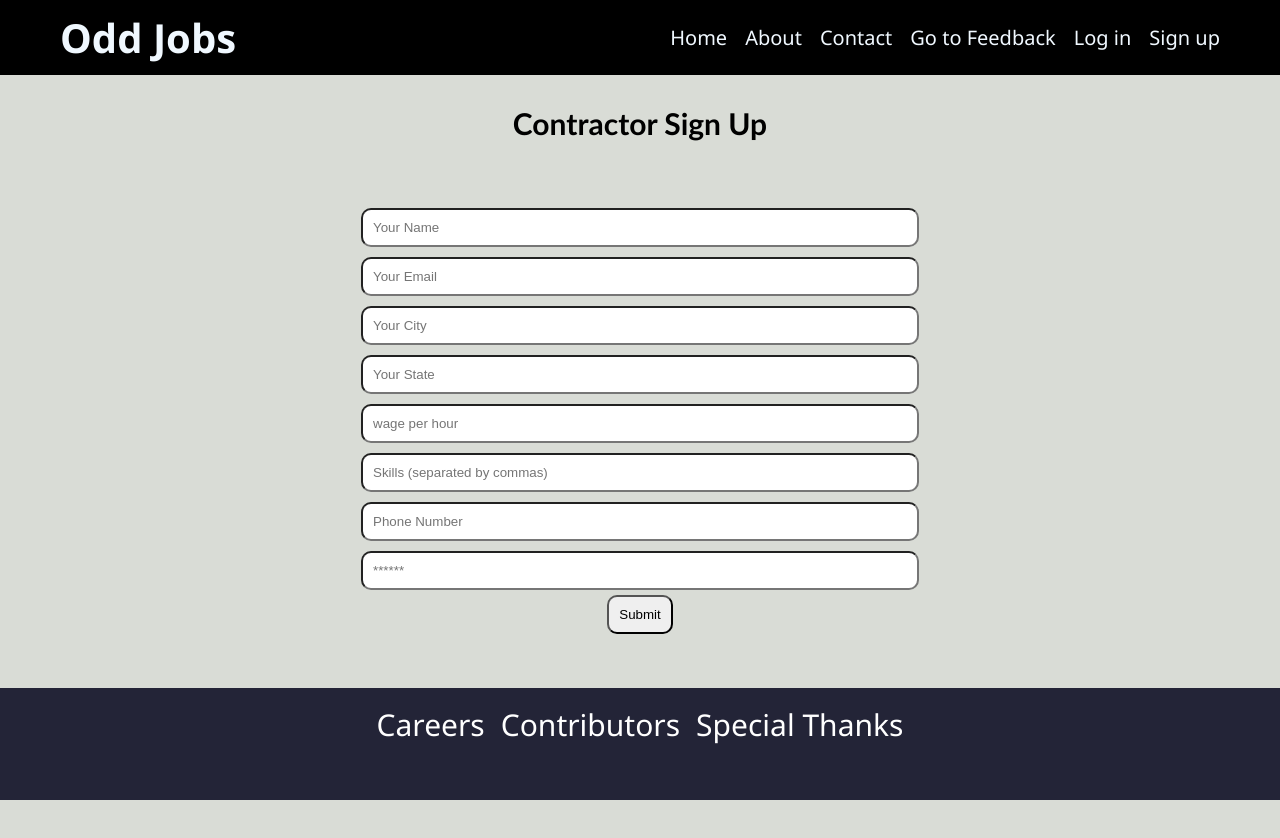
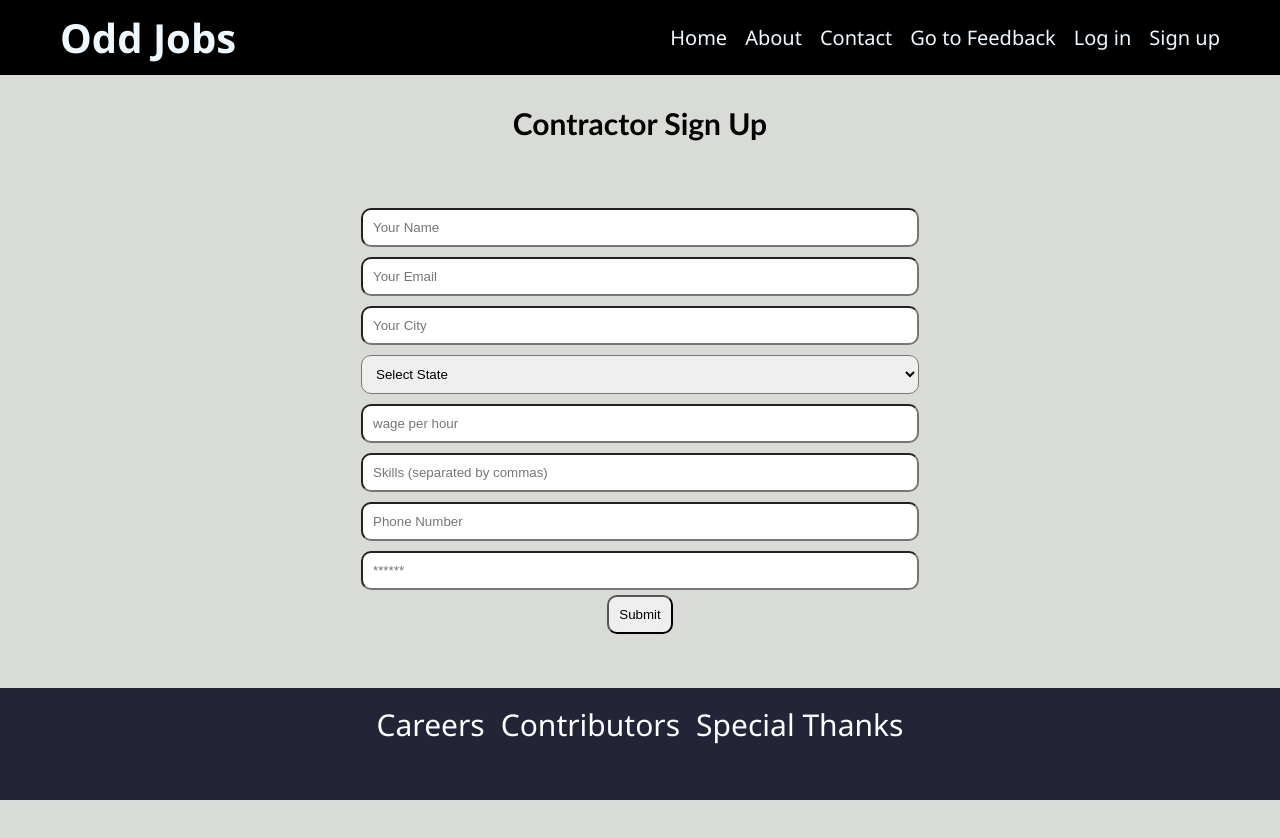
Before and after one commit to JacobRubino/OddJobs, a React (Create React App) app in the folder client/: page /Signup in a window 1280 px wide. Built offline with nearby package versions, Linux system fonts and the light colour scheme.

Commit message:
made changes in the state dropdown in signup page, added a better format of entering date and catching error, made some style changes

```diff
--- a/client/src/pages/Aboutme.js
+++ b/client/src/pages/Aboutme.js
@@ -1,7 +1,7 @@
 import React from 'react';
 import image1 from '../images/aboutme1.jpg';
 import image3 from '../images/aboutme3.jpg';
-import image4 from '../images/aboutme4.jpg';
+// import image4 from '../images/aboutme4.jpg';
 import image5 from '../images/girlSmilingOnCouch.jpg';
 import { FaGithub } from 'react-icons/fa';
 import { ImHeart } from 'react-icons/im';
@@ -25,11 +25,12 @@ const AboutMe = () => {
               <a href="#community-support">Job Opportunities</a>
             </li>
           </ul>
+
         </div>
         <br></br>
-
+        <p>Welcome to OddJobs, your <span style={{ color: 'yellow' }}>one-stop destination</span> for all your task-related needs! We are a dynamic and innovative company that connects individuals and businesses with skilled task-doers, helping you save time, enhance productivity, and focus on what truly matters.</p>
       </div>
-      <h4 style={{ color: 'navy' }}>Welcome to OddJobs, your one-stop destination for all your task-related needs! We are a dynamic and innovative company that connects individuals and businesses with skilled task-doers, helping you save time, enhance productivity and focus on what truly matters. </h4>
+      {/* <h4 style={{ color: 'navy' }}>Welcome to OddJobs, your one-stop destination for all your task-related needs! We are a dynamic and innovative company that connects individuals and businesses with skilled task-doers, helping you save time, enhance productivity and focus on what truly matters. </h4> */}
       <div className="hero"></div>
       <div className="content">
         <div id="easy" className="job-opportunities">
--- a/client/src/pages/Signup.js
+++ b/client/src/pages/Signup.js
@@ -3,7 +3,8 @@ import { Link } from 'react-router-dom';
 import { useMutation } from '@apollo/client';
 import Auth from '../utils/auth';
 import { ADD_PROFILE } from '../utils/mutations';
-import Dialog from '../components/Dialog'; // Import or replace with your dialog component
+import Dialog from '../components/Dialog';
+import States from '../components/states';
 
 import './signup.css';
 
@@ -22,6 +23,7 @@ const Signup = () => {
   });
   const [addProfile, { error, data }] = useMutation(ADD_PROFILE);
   const [dialogVisible, setDialogVisible] = useState(false);
+  const [phoneError, setPhoneError] = useState('');
 
   const handleChange = (event) => {
     const { name, value } = event.target;
@@ -40,6 +42,18 @@ const Signup = () => {
     });
   };
 
+  const validatePhoneNumber = () => {
+    if (formState.phone.length !== 10) {
+      setPhoneError('Invalid phone number');
+    } else {
+      setPhoneError('');
+    }
+  };
+
+  const handleBlur = () => {
+    validatePhoneNumber();
+  };
+
   const handleFormSubmit = async (event) => {
     event.preventDefault();
 
@@ -50,6 +64,13 @@ const Signup = () => {
 
     const rate = parseInt(formState.rate, 10);
     console.log(typeof rate);
+
+    validatePhoneNumber();
+
+    if (phoneError) {
+      console.log('Phone validation error:', phoneError);
+      return;
+    }
 
     try {
       const { data } = await addProfile({
@@ -101,14 +122,19 @@ const Signup = () => {
                   value={formState.city}
                   onChange={handleChange}
                 />
-                <input
-                  className="form-input"
-                  placeholder="Your State"
+                <select
+                  className="form-select"
                   name="state"
-                  type="text"
                   value={formState.state}
                   onChange={handleChange}
-                />
+                >
+                  <option value="">Select State</option>
+                  {States.map((state) => (
+                    <option key={state.abbreviation} value={state.name}>
+                      {state.name}
+                    </option>
+                  ))}
+                </select>
                 <input
                   className="form-input"
                   placeholder="wage per hour"
@@ -132,7 +158,9 @@ const Signup = () => {
                   type="tel"
                   value={formState.phone}
                   onChange={handleChange}
+                  onBlur={handleBlur}
                 />
+                {phoneError && <p className="error-message">{phoneError}</p>}
                 <input
                   className="form-input"
                   placeholder="******"
--- a/client/src/pages/Workerlist.js
+++ b/client/src/pages/Workerlist.js
@@ -30,7 +30,7 @@ const WorkerList = ({ state }) => {
         <Card className="workerCard" key={worker._id}>
           <div className="textContainer">
             <h1 className="headerheadText">{worker.name}</h1>
-            <p>Works as a: {worker.skills.join(', ')}</p>
+            <p>Skilled in: {worker.skills.join(', ')}</p>
             <h3 className="subheaderText">About {worker.name}</h3>
             <p>Lives in: {worker.state}</p>
             <p>City: {worker.city}</p>
--- a/client/src/pages/feedback.js
+++ b/client/src/pages/feedback.js
@@ -1,4 +1,4 @@
-import React, { useState } from 'react';
+import React, { useState, useRef } from 'react';
 import { useQuery, useMutation } from '@apollo/client';
 import { GET_CONTRACTOR_NAMES, GET_FEEDBACK } from '../utils/queries';
 import { ADD_FEEDBACK } from '../utils/mutations';
@@ -12,9 +12,11 @@ const Feedback = () => {
   const [review, setReview] = useState('');
   const [dateOfService, setDateOfService] = useState('');
   const [userName, setUserName] = useState('');
+  const [dateError, setDateError] = useState('');
   const { loading, error, data } = useQuery(GET_CONTRACTOR_NAMES);
   const { loading: feedbackLoading, error: feedbackError, data: feedbackData } = useQuery(GET_FEEDBACK);
   const [addFeedback] = useMutation(ADD_FEEDBACK);
+  const dateOfServiceRef = useRef(null);
 
   if (loading) return <div>Loading...</div>;
   if (error) return <div>Error fetching contractor names: {error.message}</div>;
@@ -26,6 +28,15 @@ const Feedback = () => {
 
   const handleSubmit = (e) => {
     e.preventDefault();
+
+    // Validate date format before submitting
+    const dateRegex = /^(0[1-9]|1[0-2])\/(0[1-9]|1\d|2\d|3[01])\/\d{4}$/;
+    if (!dateRegex.test(dateOfService)) {
+      setDateError('Invalid date format. Please enter the date in MM/DD/YYYY format.');
+      return;
+    }
+
+
 
     addFeedback({
       variables: {
@@ -48,6 +59,26 @@ const Feedback = () => {
         console.error(err);
       });
   };
+
+  const handleBlur = () => {
+    // Check if the entered date is invalid
+    const dateRegex = /^(0?[1-9]|1[0-2])\/(0?[1-9]|[12]\d|3[01])\/\d{4}$/;
+    if (dateOfService && !dateRegex.test(dateOfService)) {
+      setDateError('Invalid date format. Please enter the date in MM/DD/YYYY format.');
+      dateOfServiceRef.current.focus();
+    } else {
+      // Pre-fill leading zero for single-digit month or day
+      const [month, day, year] = dateOfService.split('/');
+
+      const formattedMonth = month.length === 1 ? `0${month}` : month;
+      const formattedDay = day.length === 1 ? `0${day}` : day;
+      const formattedDate = `${formattedMonth}/${formattedDay}/${year}`;
+
+      setDateOfService(formattedDate);
+      setDateError('');
+    }
+  };
+
 
   // Function to convert numeric rating to stars
   const convertToStars = (rating) => {
@@ -121,7 +152,10 @@ const Feedback = () => {
               className="form-control input-field"
               value={dateOfService}
               onChange={(e) => setDateOfService(e.target.value)}
+              onBlur={handleBlur}
+              ref={dateOfServiceRef}
             />
+            {dateError && <p className="error-message">{dateError}</p>}
             <input
               type="text"
               id="user-name"
@@ -166,8 +200,8 @@ const Feedback = () => {
                       Rating: {convertToStars(comment.starRating)}
                     </h6>
 
-                        <p className="card-text">Date of Service: {comment.dateOfService}</p>
-                        <p className="card-text">User Name: {comment.userName}</p>
+                    <p className="card-text">Date of Service: {comment.dateOfService}</p>
+                    <p className="card-text">User Name: {comment.userName}</p>
 
                     <p className="card-text">Review: {comment.review}</p>
                   </div>
--- a/client/src/pages/signup.css
+++ b/client/src/pages/signup.css
@@ -32,3 +32,16 @@ h5{
   font-size: 30px;
   margin-top: 10px;
 }
+
+.form-select{
+  /* padding: 5%; */
+  display: flex;
+  flex-direction: column;
+  align-items: center;
+  justify-content: center;
+  width: 50%;
+  padding: 10px;
+  margin: 5px;
+  border-radius: 10px;
+  outline: none;
+}
```
